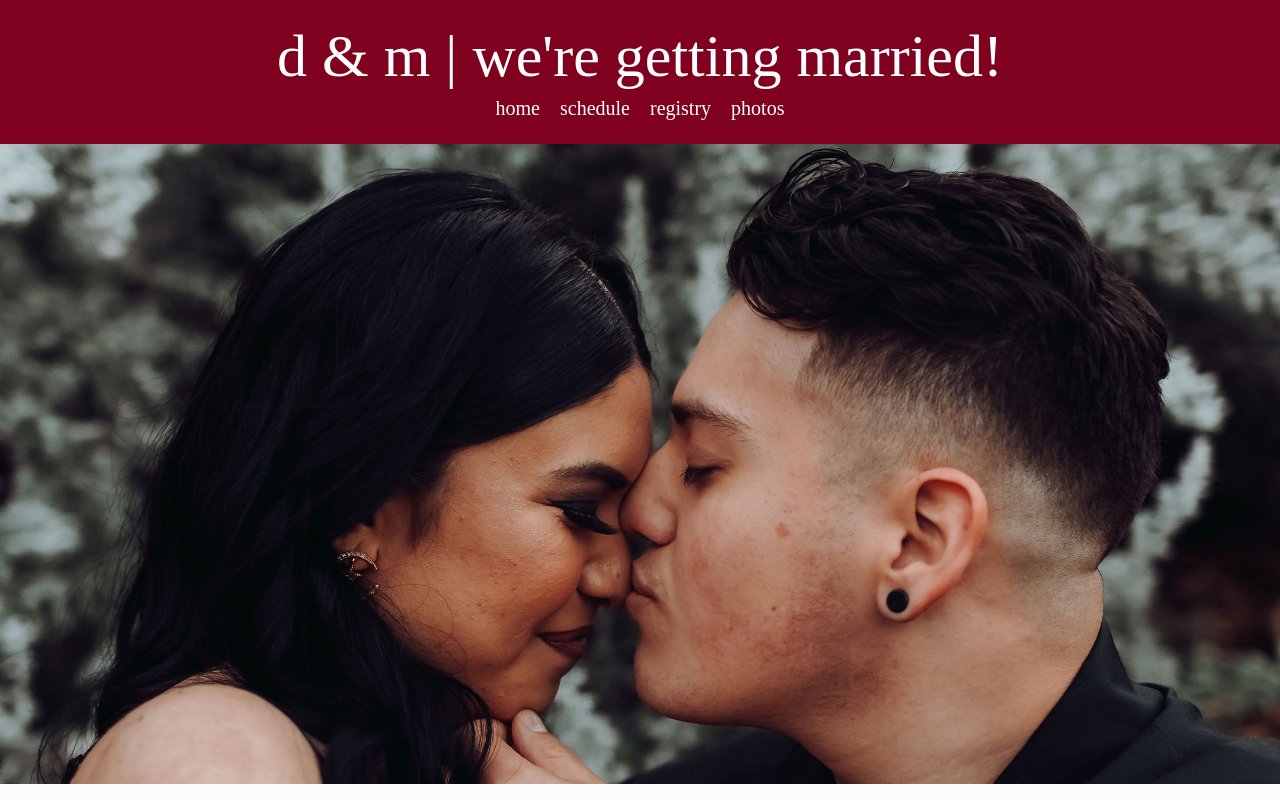
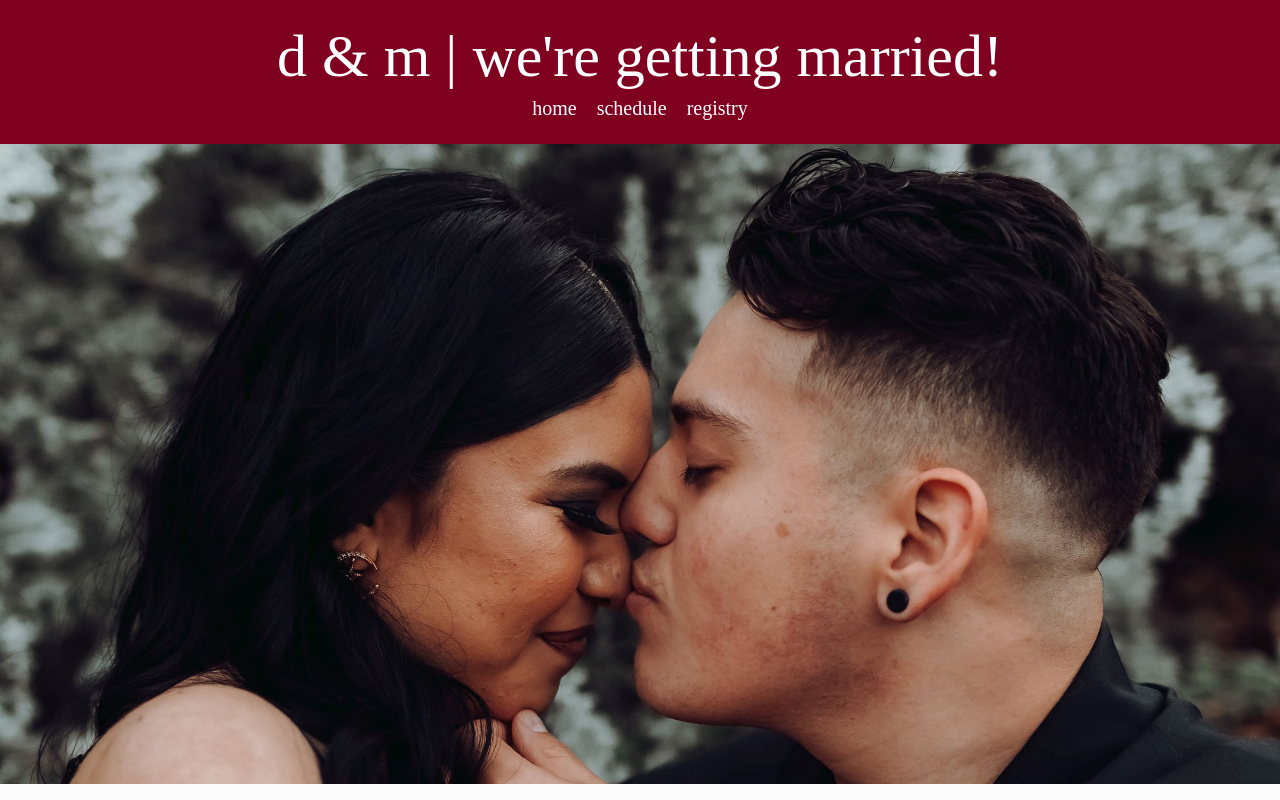
Before and after one commit to PetDios9/dooryandmelwedding, a React (Create React App) app: page / in a window 1280 px wide. Shown: the top 800 px of the page. Built offline with nearby package versions, Linux system fonts and the light colour scheme.

Commit message:
removed photos tab from nav bar so it can be worked on in seperate branch and client does not have a dead link

```diff
--- a/src/components/NavBar.jsx
+++ b/src/components/NavBar.jsx
@@ -38,13 +38,6 @@ export default function NavBar() {
               </Typography>
             </Link>
           </Grid>
-          <Grid item>
-            <Link to="photos" style={navbarStyles.links}>
-              <Typography variant="h6" sx={navbarStyles.navTabs}>
-                photos
-              </Typography>
-            </Link>
-          </Grid>
         </Grid>
       </Toolbar>
     </AppBar>
```
